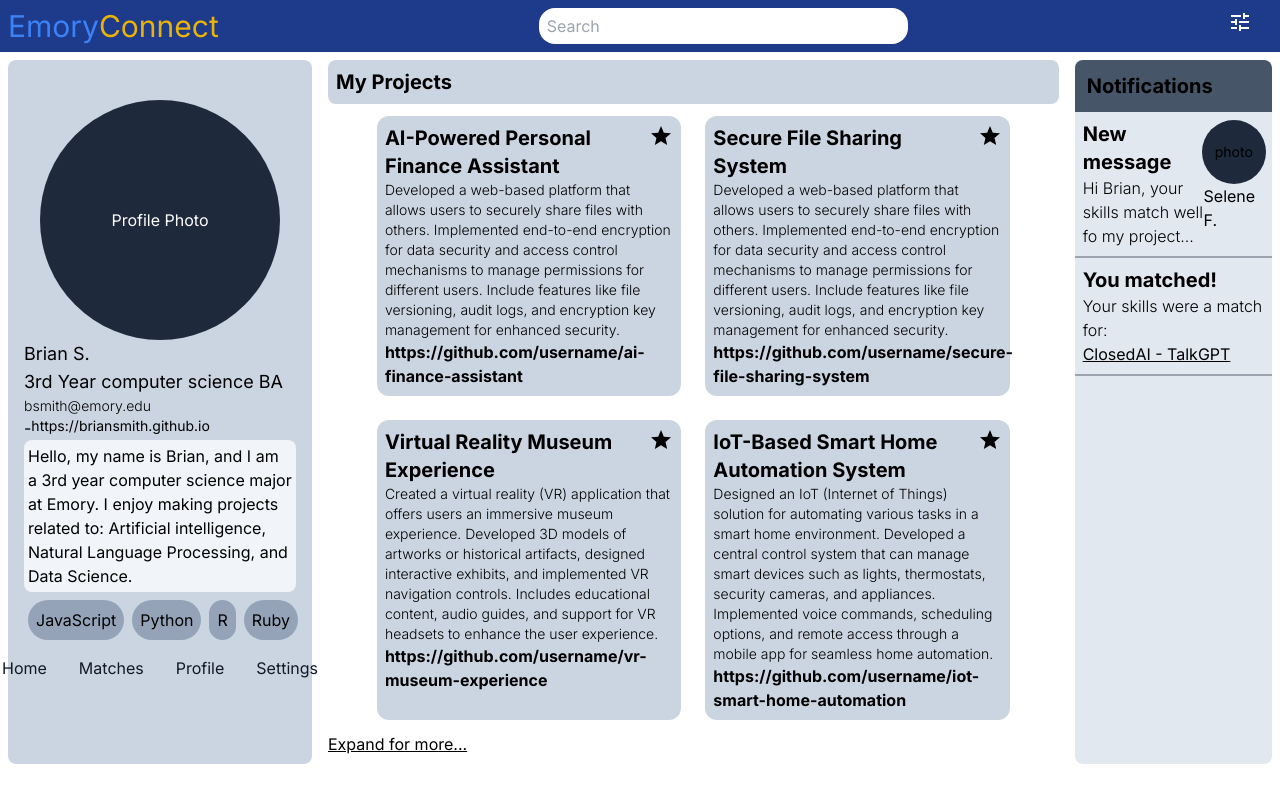
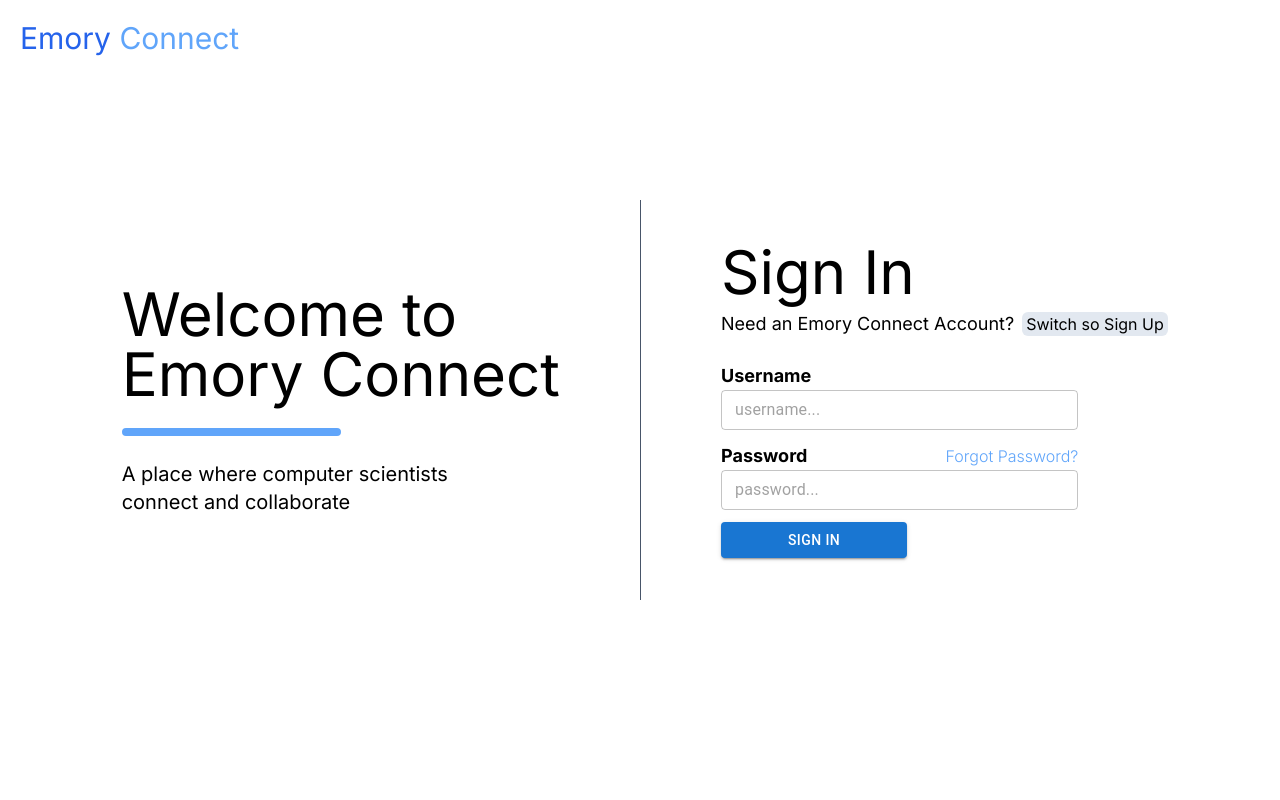
Before and after one commit to ZeshanZa/CS370-Project-, a Next.js app in the folder frontend/: page /test in a window 1280 px wide. Built offline with nearby package versions, Linux system fonts and the light colour scheme.

Commit message:
New signin page

```diff
--- /dev/null
+++ b/frontend/src/app/components/SignInPageComponent.tsx
@@ -0,0 +1,62 @@
+"use client"
+
+import { Button, Divider, TextField } from '@mui/material'
+import React, { useState } from 'react'
+
+function SignInPageComponent() {
+  const [signIn, setSignIn] = useState(true)
+
+  return (
+    <div className='flex justify-center flex-row items-center w-screen h-[100dvh]'>
+      <text className='absolute top-5 left-5 text-3xl'> <span className='text-blue-600'>Emory</span> <span className='text-blue-400'>Connect</span> </text>
+        <div className='w-full h-full items-center flex justify-end'>
+          <div className='text-left p-4 pr-20 h-1/2 flex justify-center items-center'>
+            <div className='h-min'>
+              <text className='text-6xl whitespace-pre-line'>Welcome to {'\n'} Emory Connect</text>
+              <div className='w-1/2 border-4 border-blue-400 rounded-full my-6'></div>
+              <text className='text-xl whitespace-pre-line'>A place where computer scientists {'\n'} connect and collaborate</text>
+            </div>
+          </div>
+        </div>
+        <div className='w-full h-full items-center flex justify-start'>
+          <div className='text-left p-4 pl-20 h-1/2 flex justify-center items-center border-l-[1px] border-slate-600'>
+            <div className='h-min flex flex-col items-start'>
+              {signIn ?
+                <>
+                  <text className='text-6xl'> Sign In </text>
+                  <div className='my-2'>
+                    <text className='text-lg'>Need an Emory Connect Account?</text>
+                    <button className='bg-slate-200 rounded-md px-1 ml-2 text-md' onClick={() => setSignIn(false)}> Switch so Sign Up </button>
+                  </div>
+                  <text className='font-bold text-lg mt-4'> Username </text>
+                  <span className='w-4/5'><TextField size='small' placeholder='username...' fullWidth/></span>
+                  <div className='flex flex-row justify-between w-4/5 mt-3'>
+                    <text className=' font-bold text-lg'> Password </text>
+                    <button className='text-blue-400 font-light'> Forgot Password? </button>
+                  </div>
+                  <span className='w-4/5 mb-3'><TextField size='small' placeholder='password...' type='password' fullWidth/></span>
+                  <span className='w-5/12'><Button variant="contained" fullWidth> Sign In </Button></span>
+                </> :
+                <>
+                  <text className='text-6xl'> Sign up </text>
+                  <div className='my-2'>
+                    <text className='text-lg'>Already have an an Emory Connect Account?</text>
+                    <button className='bg-slate-200 rounded-md px-1 ml-2 text-md' onClick={() => setSignIn(true)}> Switch so Sign In </button>
+                  </div>
+                  <text className='font-bold text-lg mt-4'> Username </text>
+                  <span className='w-4/5'><TextField size='small' placeholder='username...' fullWidth/></span>
+                  <text className='font-bold text-lg mt-3'> Email </text>
+                  <span className='w-4/5'><TextField size='small' placeholder='email@example.com...' fullWidth/></span>
+                  <text className=' font-bold text-lg mt-3'> Password </text>
+                  <span className='w-4/5 mb-3'><TextField size='small' placeholder='password...' type='password' fullWidth/></span>
+                  <span className='w-5/12'><Button variant="contained" fullWidth> Sign Up </Button></span>
+                </>
+              }
+            </div>
+          </div>
+        </div>
+    </div>
+  )
+}
+
+export default SignInPageComponent
--- a/frontend/src/app/components/SingInPageComponent.jsx
+++ b/frontend/src/app/components/SingInPageComponent2.jsx
@@ -3,7 +3,7 @@ import React, { useState } from 'react';
 import axios from 'axios';
 import { useRouter } from 'next/navigation';
 
-const SingInPageComponent = () => {
+const SingInPageComponent2 = () => {
   const [formType, setFormType] = useState('signin'); // 'signin' or 'signup'
   const [username, setUsername] = useState('');
   const [email, setEmail] = useState('');
@@ -122,4 +122,4 @@ const inputStyle = {
   border: '1px solid blue',
 };
 
-export default SingInPageComponent;
+export default SingInPageComponent2;
--- a/frontend/src/app/test/page.js
+++ b/frontend/src/app/test/page.js
@@ -1,13 +1,14 @@
 "use client"
 
 import React from 'react'
-import SingInPageComponent from "../components/SingInPageComponent"
+import SingInPageComponent2 from "../components/SingInPageComponent2"
 import MainPageComponent from "../components/MainPageComponent"
 import MatchesPageComponent from "../components/MatchesPageComponent"
+import SignInPageComponent from "../components/SignInPageComponent"
 
 function page() {
   return (
-    <MainPageComponent />
+    <SignInPageComponent />
   )
 }
 
--- a/frontend/tsconfig.json
+++ b/frontend/tsconfig.json
@@ -24,6 +24,6 @@
     "**/*.ts",
     "**/*.tsx",
     "src/app/setpage/page.js"
-, "src/app/components/SingInPageComponent.jsx", "src/app/components/MatchesPageComponent.js"  ],
+, "src/app/components/SingInPageComponent2.jsx", "src/app/components/MatchesPageComponent.js"  ],
   "exclude": ["node_modules"]
 }
```
